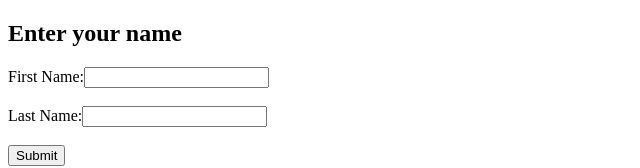
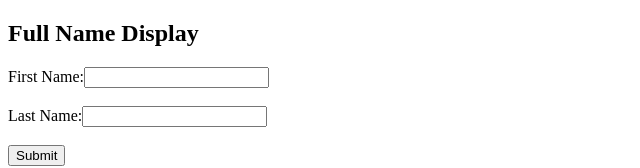
Before and after one commit to PriyankaBawanna/TodoListApp, a React (Vite) app: page / in a window 1280 px wide. Shown: the top 168 px of the page, without its empty margins (0-640 px from the left). Built offline with nearby package versions, Linux system fonts and the light colour scheme.

Commit message:
Full name Add

```diff
--- a/src/NameForm.jsx
+++ b/src/NameForm.jsx
@@ -25,7 +25,7 @@ function NameForm() {
 
   return (
     <div>
-      <h2>Enter your name</h2>
+      <h2>Full Name Display</h2>
       <form onSubmit={handleSubmit}>
         <label htmlFor="firstName">First Name:</label>
         <input
```
